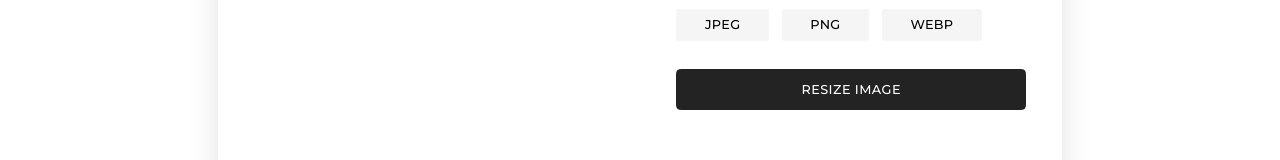
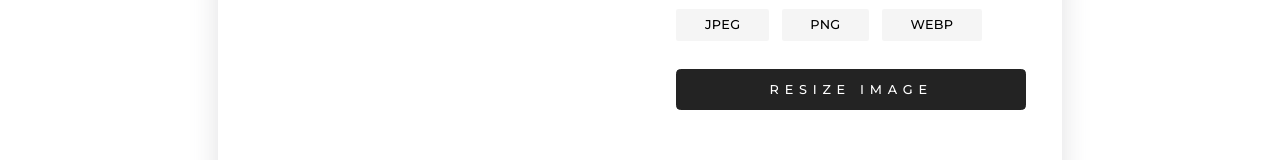
Before and after one commit to rabbykhairul/handy-front-end, a React (Create React App) app: page /util-services/resize-image in a window 1280 px wide. In both pictures the pointer is over the button "RESIZE IMAGE". Shown: the part 371-531 px from the top of the page. Built offline with nearby package versions, Linux system fonts and the light colour scheme.

Commit message:
add hover animation to FormButton component

```diff
--- a/src/components/commons/FormButton.css
+++ b/src/components/commons/FormButton.css
@@ -21,6 +21,7 @@
 
 .form-button:hover {
   color: #fff;
+  letter-spacing: 0.45vw;
   background-color: #232323;
   border-color: #232323;
 }
```
